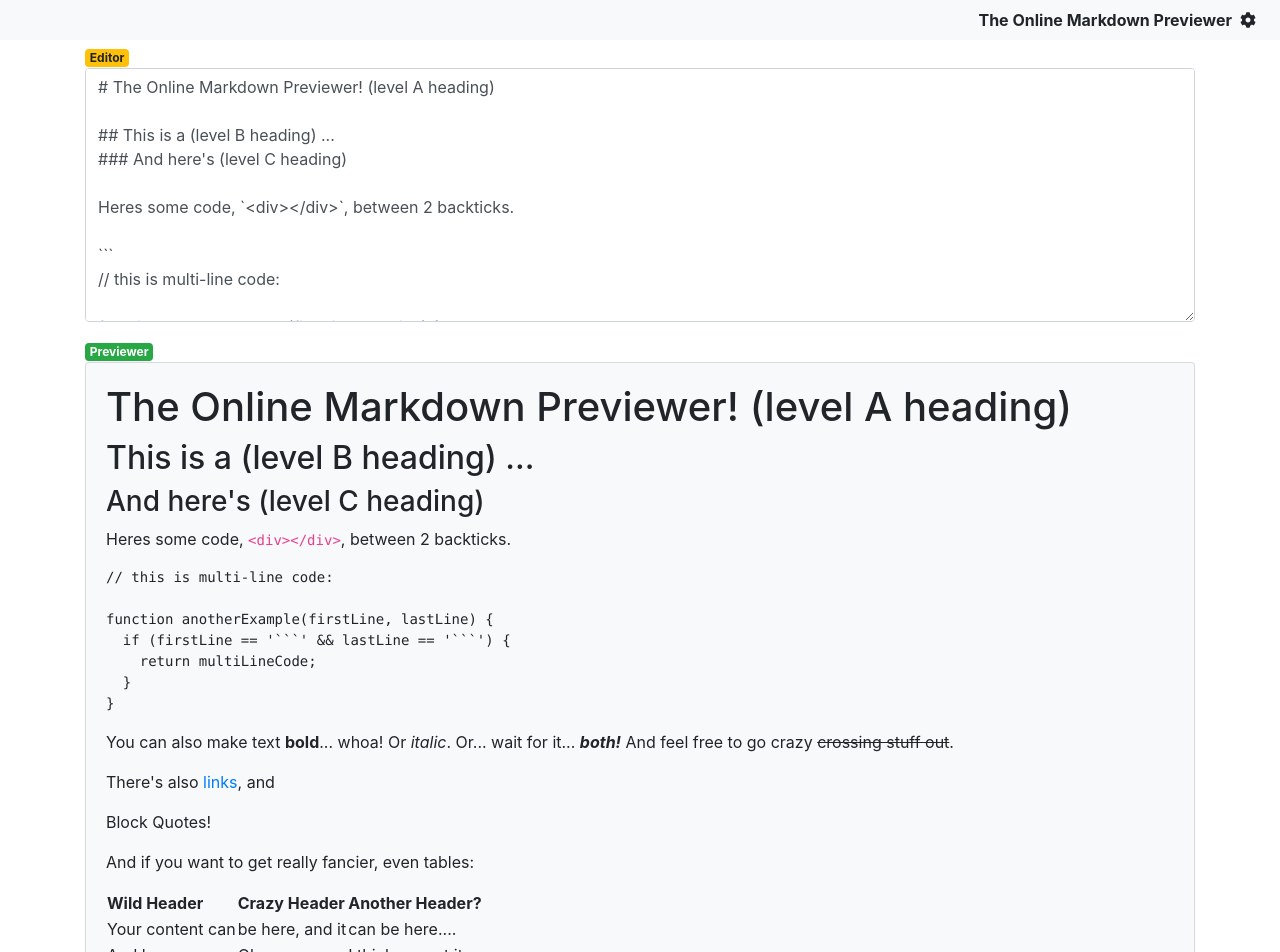
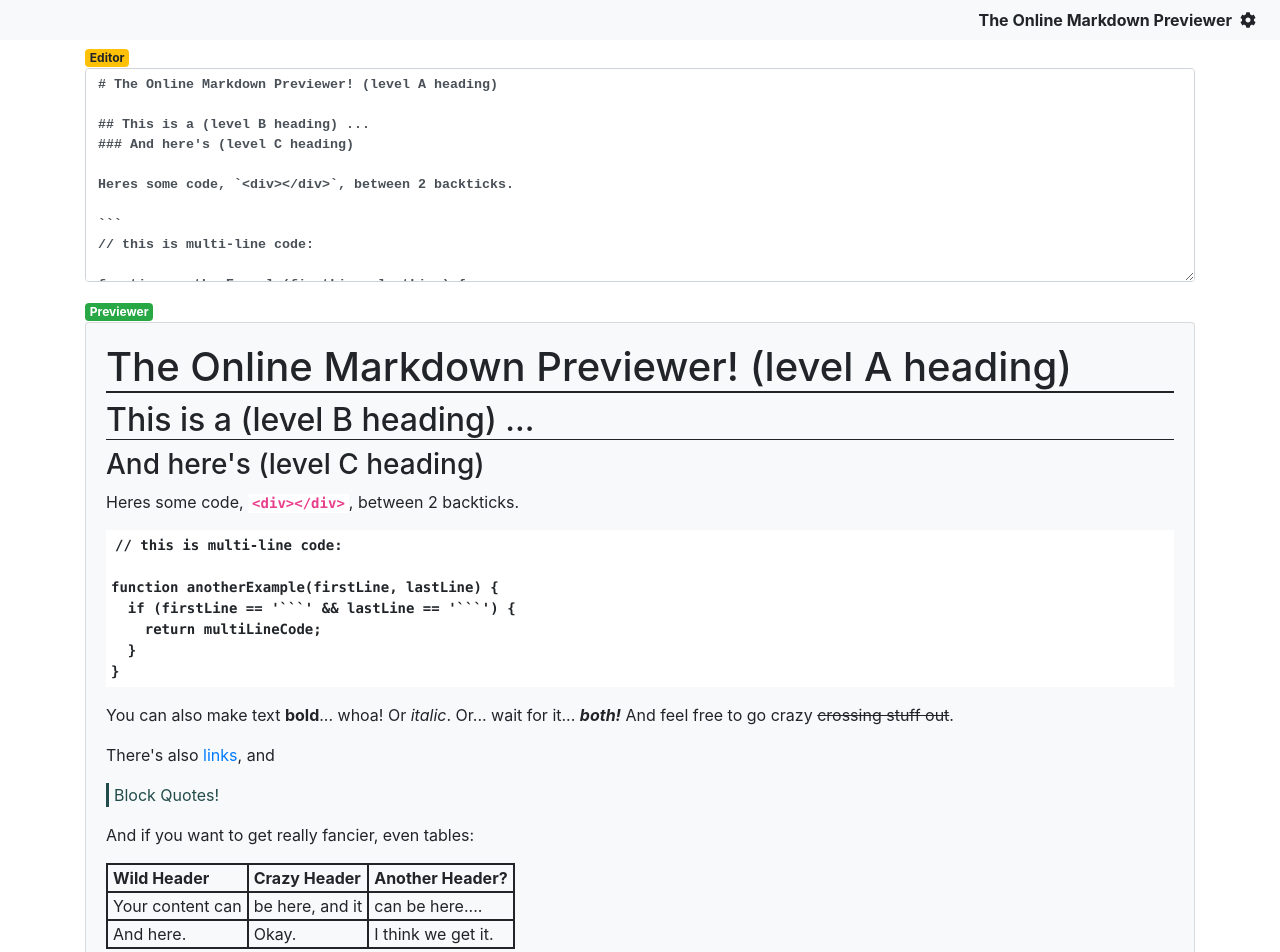
Before and after one commit to snrelghgub/markdown-previewer, a React (Create React App) app: page / in a window 1280 px wide. Shown: the top 952 px of the page. Built offline with nearby package versions, Linux system fonts and the light colour scheme.

Commit message:
fixed display issues of elements in previewer & added new font for editor

```diff
--- a/src/App.css
+++ b/src/App.css
@@ -1,3 +1,52 @@
 #github-link{
   text-decoration: none;
 }
+
+#editor{
+  font-family: "Courier New";
+  font-size: smaller;
+  font-weight: bolder;
+}
+
+img{
+  max-width: 200px;
+}
+
+blockquote {
+  border-left: 3px solid #224B4B;
+  color: #224B4B;
+  padding-left: 5px;
+  margin-left: 25px;
+}
+
+code {
+  background: white;
+  padding: 1px 4px 2px 4px;
+  font-size: 12px;
+  font-weight: bold;
+}
+
+pre {
+  background: white;
+  padding: 5px 0 5px 5px;
+}
+
+h1 {
+  border-bottom: 2px solid;
+}
+
+h2 {
+  border-bottom: 1px solid;
+}
+
+table {
+  border-collapse: collapse;
+  margin-bottom: 10px;
+}
+
+td,
+th {
+  border: 2px solid;
+  padding-left: 5px;
+  padding-right: 5px;
+}
--- a/src/App.js
+++ b/src/App.js
@@ -46,7 +46,7 @@ class App extends React.Component {
 
           <Badge variant="success">Previewer</Badge>
           <Card bg="light">
-            <Card.Body id="preview">{ReactHtmlParser(marked(this.state.markdown))}</Card.Body>
+            <Card.Body className="col-xs-12" id="preview">{ReactHtmlParser(marked(this.state.markdown))}</Card.Body>
           </Card>
 
           <footer className="d-flex flex-column align-items-center p-2">
```
